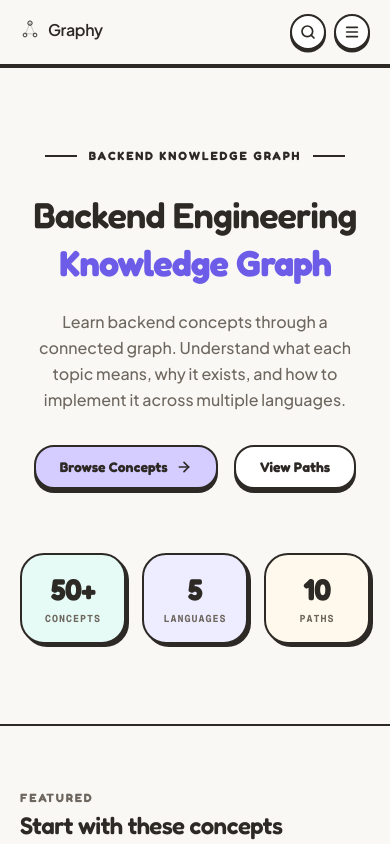
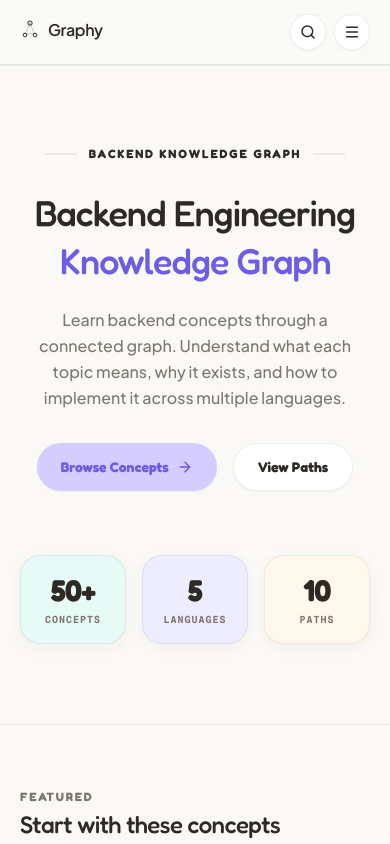
Before and after one commit to tomiwa-a/graphly, a Next.js app: page / in a window 390 px wide. Shown: the top 844 px of the page. Built offline with nearby package versions, Linux system fonts and the light colour scheme.

Commit message:
feat: joyful premium soft-minimalist redesign - soft shadows, editorial typography, warm canvas palette

```diff
--- a/src/app/globals.css
+++ b/src/app/globals.css
@@ -9,6 +9,7 @@
 
   --color-accent: #ffe6c2;
   --color-accent-light: #fff9ed;
+  --color-accent-dark: #e17055;
 
   --color-success: #b5f1e5;
   --color-success-light: #e6faf6;
@@ -22,21 +23,21 @@
   --color-destructive-light: #fdf0ed;
   --color-destructive-dark: #d63031;
 
-  --color-surface: #faf8f5;
+  --color-surface: #faf9f6;
   --color-surface-muted: #f3f1ed;
   --color-surface-hover: #ebe9e4;
   --color-surface-card: #ffffff;
   --color-popover: #ffffff;
 
   --color-foreground: #2d2a26;
-  --color-foreground-secondary: #6e675f;
-  --color-foreground-muted: #a8a097;
-  --color-foreground-dim: #d4cfc9;
+  --color-foreground-secondary: #7e7770;
+  --color-foreground-muted: #b0a8a0;
+  --color-foreground-dim: #dcd7d0;
 
-  --color-border: #2d2a26;
-  --color-border-light: #e0dbd5;
-  --color-border-hover: #000000;
-  --color-input: #2d2a26;
+  --color-border: rgba(45, 42, 38, 0.07);
+  --color-border-light: rgba(45, 42, 38, 0.04);
+  --color-border-hover: rgba(45, 42, 38, 0.15);
+  --color-input: rgba(45, 42, 38, 0.07);
 
   --color-ring: #6c5ce7;
 
@@ -44,20 +45,20 @@
   --font-heading: var(--font-heading);
   --font-mono: var(--font-mono);
 
-  --radius: 0.75rem;
-  --radius-sm: 0.5rem;
-  --radius-md: 0.75rem;
-  --radius-lg: 1rem;
-  --radius-xl: 1.25rem;
-  --radius-2xl: 1.5rem;
+  --radius: 1rem;
+  --radius-sm: 0.625rem;
+  --radius-md: 1rem;
+  --radius-lg: 1.25rem;
+  --radius-xl: 1.5rem;
+  --radius-2xl: 2rem;
 
-  --shadow-card: 4px 4px 0 0 var(--color-border);
-  --shadow-card-hover: 6px 6px 0 0 var(--color-border);
-  --shadow-dropdown: 4px 4px 0 0 var(--color-border);
-  --shadow-modal: 8px 8px 0 0 var(--color-border);
-  --shadow-button: 0 3px 0 0 var(--color-border);
+  --shadow-card: 0px 1px 2px rgba(45, 42, 38, 0.02), 0px 4px 16px rgba(45, 42, 38, 0.04);
+  --shadow-card-hover: 0px 2px 4px rgba(45, 42, 38, 0.02), 0px 8px 24px rgba(45, 42, 38, 0.06);
+  --shadow-dropdown: 0px 2px 8px rgba(45, 42, 38, 0.05);
+  --shadow-modal: 0px 16px 48px rgba(45, 42, 38, 0.12);
+  --shadow-button: 0px 1px 2px rgba(45, 42, 38, 0.05);
 
-  --ease-graphy: cubic-bezier(0.175, 0.885, 0.32, 1.275);
+  --ease-graphy: cubic-bezier(0.16, 1, 0.3, 1);
 }
 
 * {
@@ -74,7 +75,7 @@ body {
 
 h1, h2, h3, h4, h5, h6 {
   font-family: var(--font-heading);
-  font-weight: 600;
+  font-weight: 500;
   color: var(--color-foreground);
 }
 
@@ -83,32 +84,16 @@ h1, h2, h3, h4, h5, h6 {
   color: var(--color-primary-dark);
 }
 
-/* Tactile UI utilities */
-.btn-tactile {
-  border: 2px solid var(--color-border);
-  box-shadow: 0 4px 0 0 var(--color-border);
-  transition: transform 120ms var(--ease-graphy), box-shadow 120ms var(--ease-graphy);
+/* Joyful transitions & soft scales */
+.card-joyful {
+  border: 1px solid var(--color-border);
+  box-shadow: var(--shadow-card);
+  transition: transform 200ms var(--ease-graphy), box-shadow 200ms var(--ease-graphy), background-color 200ms var(--ease-graphy);
 }
 
-.btn-tactile:hover {
-  transform: translateY(-2px);
-  box-shadow: 0 6px 0 0 var(--color-border);
-}
-
-.btn-tactile:active {
-  transform: translateY(2px);
-  box-shadow: 0 2px 0 0 var(--color-border);
-}
-
-.card-tactile {
-  border: 2px solid var(--color-border);
-  box-shadow: 4px 4px 0 0 var(--color-border);
-  transition: transform 120ms var(--ease-graphy), box-shadow 120ms var(--ease-graphy);
-}
-
-.card-tactile:hover {
-  transform: translate(-2px, -2px);
-  box-shadow: 6px 6px 0 0 var(--color-border);
+.card-joyful:hover {
+  transform: scale(1.01);
+  box-shadow: var(--shadow-card-hover);
 }
 
 @keyframes float-node {
@@ -117,8 +102,8 @@ h1, h2, h3, h4, h5, h6 {
 }
 
 @keyframes pulse-ring {
-  0%, 100% { opacity: 0.1; transform: scale(1); }
-  50% { opacity: 0.25; transform: scale(1.05); }
+  0%, 100% { opacity: 0.06; transform: scale(1); }
+  50% { opacity: 0.15; transform: scale(1.03); }
 }
 
 @keyframes dash-flow {
--- a/src/components/hero.tsx
+++ b/src/components/hero.tsx
@@ -14,7 +14,7 @@ export function Hero() {
   }, []);
 
   return (
-    <section className="relative border-b-2 border-border bg-surface overflow-hidden">
+    <section className="relative border-b border-border bg-surface overflow-hidden">
       {/* Background glow - soft yellow/peach pastel */}
       <div
         className="absolute left-1/2 top-0 -translate-x-1/2 w-[700px] h-[500px] pointer-events-none opacity-[0.25]"
@@ -36,17 +36,17 @@ export function Hero() {
                 "opacity 600ms var(--ease-graphy), transform 600ms var(--ease-graphy)",
             }}
           >
-            <span className="h-[2px] w-8 bg-border" />
+            <span className="h-[1.5px] w-8 bg-border" />
             <span className="text-xs font-bold tracking-[0.15em] text-foreground font-heading uppercase">
               Backend Knowledge Graph
             </span>
-            <span className="h-[2px] w-8 bg-border" />
+            <span className="h-[1.5px] w-8 bg-border" />
           </div>
 
           {/* Headline */}
           <div className="overflow-hidden py-1">
             <h1
-              className="text-4xl font-bold tracking-tight text-foreground sm:text-5xl lg:text-6xl font-heading leading-tight"
+              className="text-4xl font-medium tracking-[-0.03em] text-foreground sm:text-5xl lg:text-6xl font-heading leading-tight"
               style={{
                 transform: initiated ? "translateY(0)" : "translateY(110%)",
                 transition:
@@ -58,10 +58,9 @@ export function Hero() {
           </div>
           <div className="overflow-hidden py-1">
             <p
-              className="text-4xl font-bold tracking-tight sm:text-5xl lg:text-6xl font-heading leading-none"
+              className="text-4xl font-medium tracking-[-0.03em] sm:text-5xl lg:text-6xl font-heading leading-none"
               style={{
                 color: "var(--color-primary-dark)",
-                textShadow: "1px 1px 0px var(--color-border), 2px 2px 0px var(--color-border-light)",
                 transform: initiated ? "translateY(0)" : "translateY(110%)",
                 transition:
                   "transform 900ms var(--ease-graphy)",
@@ -101,14 +100,14 @@ export function Hero() {
           >
             <Link
               href="/concepts"
-              className="inline-flex h-11 items-center justify-center gap-2 rounded-xl border-2 border-border bg-primary px-6 text-sm font-bold font-heading text-foreground shadow-[0_4px_0_0_var(--color-border)] hover:-translate-y-[1px] hover:shadow-[0_5px_0_0_var(--color-border)] active:translate-y-[2px] active:shadow-[0_2px_0_0_var(--color-border)] transition-all duration-100 select-none cursor-pointer"
+              className="inline-flex h-12 items-center justify-center gap-2 rounded-2xl bg-primary px-6 text-sm font-bold font-heading text-primary-dark shadow-button hover:bg-primary/90 hover:scale-[1.01] active:scale-[0.98] transition-all duration-200 select-none cursor-pointer"
             >
               Browse Concepts
-              <ArrowRight className="h-4 w-4 stroke-[2.5]" />
+              <ArrowRight className="h-4 w-4 stroke-[2.2]" />
             </Link>
             <Link
               href="/paths"
-              className="inline-flex h-11 items-center justify-center rounded-xl border-2 border-border bg-surface-card px-6 text-sm font-bold font-heading text-foreground shadow-[0_4px_0_0_var(--color-border)] hover:-translate-y-[1px] hover:shadow-[0_5px_0_0_var(--color-border)] active:translate-y-[2px] active:shadow-[0_2px_0_0_var(--color-border)] transition-all duration-100 select-none cursor-pointer"
+              className="inline-flex h-12 items-center justify-center rounded-2xl border border-border bg-surface-card px-6 text-sm font-bold font-heading text-foreground shadow-button hover:bg-surface-hover hover:scale-[1.01] active:scale-[0.98] transition-all duration-200 select-none cursor-pointer"
             >
               View Paths
             </Link>
@@ -132,7 +131,7 @@ export function Hero() {
               <div
                 key={stat.label}
                 className={cn(
-                  "border-2 border-border rounded-2xl p-4 shadow-[3px_3px_0_0_var(--color-border)] text-center flex-1",
+                  "border border-border rounded-[20px] bg-surface-card p-4 shadow-card hover:scale-[1.01] hover:shadow-card-hover transition-all duration-200 flex-1",
                   stat.bg
                 )}
               >
--- a/src/components/layout/footer.tsx
+++ b/src/components/layout/footer.tsx
@@ -2,7 +2,7 @@ import { LogoFull } from "@/components/logo";
 
 export function Footer() {
   return (
-    <footer className="border-t-2 border-border bg-surface font-sans text-foreground">
+    <footer className="border-t border-border bg-surface font-sans text-foreground">
       <div className="mx-auto max-w-6xl px-5">
         <div className="grid gap-8 py-12 sm:grid-cols-3">
           {/* Brand */}
@@ -62,7 +62,7 @@ export function Footer() {
             </div>
             <a
               href="https://github.com/your-org/graphy"
-              className="inline-flex items-center gap-2 rounded-xl border-2 border-border bg-surface-card px-4 py-2 text-sm font-bold font-heading shadow-[0_2.5px_0_0_var(--color-border)] hover:-translate-y-[0.5px] hover:shadow-[0_3px_0_0_var(--color-border)] active:translate-y-[1px] active:shadow-none transition-all duration-100 select-none cursor-pointer"
+              className="inline-flex items-center gap-2 rounded-xl border border-border bg-surface-card px-4 py-2 text-sm font-bold font-heading shadow-button hover:bg-surface-hover hover:scale-[1.02] active:scale-[0.98] transition-all duration-200 select-none cursor-pointer"
             >
               <svg viewBox="0 0 24 24" className="h-4 w-4 fill-foreground" fill="currentColor">
                 <path d="M12 0C5.37 0 0 5.37 0 12c0 5.31 3.435 9.795 8.205 11.385.6.105.825-.255.825-.57 0-.285-.015-1.23-.015-2.235-3.015.555-3.795-.735-4.035-1.41-.135-.345-.72-1.41-1.23-1.695-.42-.225-1.02-.78-.015-.795.945-.015 1.62.87 1.845 1.23 1.08 1.815 2.805 1.305 3.495.99.105-.78.42-1.305.765-1.605-2.67-.3-5.46-1.335-5.46-5.925 0-1.305.465-2.385 1.23-3.225-.12-.3-.54-1.53.12-3.18 0 0 1.005-.315 3.3 1.23.96-.27 1.98-.405 3-.405s2.04.135 3 .405c2.295-1.56 3.3-1.23 3.3-1.23.66 1.65.24 2.88.12 3.18.765.84 1.23 1.905 1.23 3.225 0 4.605-2.805 5.625-5.475 5.925.435.375.81 1.095.81 2.22 0 1.605-.015 2.895-.015 3.3 0 .315.225.69.825.57A12.02 12.02 0 0024 12c0-6.63-5.37-12-12-12z" />
--- a/src/components/layout/navbar.tsx
+++ b/src/components/layout/navbar.tsx
@@ -15,10 +15,10 @@ export function Navbar() {
   const [mobileOpen, setMobileOpen] = useState(false);
 
   return (
-    <header className="sticky top-0 z-50 border-b-2 border-border bg-surface/85 backdrop-blur-lg">
+    <header className="sticky top-0 z-50 border-b border-border bg-surface/85 backdrop-blur-lg">
       <div className="mx-auto flex h-16 max-w-6xl items-center justify-between px-5">
         <div className="flex items-center gap-8">
-          <Link href="/" className="hover:scale-[1.02] active:scale-[0.98] transition-transform duration-100">
+          <Link href="/" className="hover:scale-[1.01] active:scale-[0.98] transition-transform duration-200">
             <LogoFull className="h-6" />
           </Link>
           <nav className="hidden items-center gap-2 md:flex">
@@ -26,7 +26,7 @@ export function Navbar() {
               <a
                 key={link.href}
                 href={link.href}
-                className="rounded-full border-2 border-transparent px-3.5 py-1 text-sm font-bold font-heading text-foreground-secondary hover:text-foreground hover:bg-surface-hover hover:border-border transition-all duration-100"
+                className="rounded-full border border-transparent px-3.5 py-1 text-sm font-bold font-heading text-foreground-secondary hover:text-foreground hover:bg-surface-hover hover:border-border transition-all duration-200"
               >
                 {link.label}
               </a>
@@ -36,23 +36,23 @@ export function Navbar() {
         <div className="flex items-center gap-2">
           <a
             href="/search"
-            className="flex h-9 w-9 items-center justify-center rounded-xl border-2 border-border bg-surface-card text-foreground shadow-[0_2.5px_0_0_var(--color-border)] hover:-translate-y-[0.5px] hover:shadow-[0_3px_0_0_var(--color-border)] active:translate-y-[1px] active:shadow-none transition-all duration-100"
+            className="flex h-9 w-9 items-center justify-center rounded-xl border border-border bg-surface-card text-foreground shadow-button hover:bg-surface-hover hover:scale-[1.02] active:scale-[0.98] transition-all duration-200"
             aria-label="Search"
           >
-            <Search className="h-4 w-4 stroke-[2.5]" />
+            <Search className="h-4 w-4 stroke-[2.2]" />
           </a>
           <button
-            className="flex h-9 w-9 items-center justify-center rounded-xl border-2 border-border bg-surface-card text-foreground shadow-[0_2.5px_0_0_var(--color-border)] hover:-translate-y-[0.5px] hover:shadow-[0_3px_0_0_var(--color-border)] active:translate-y-[1px] active:shadow-none transition-all duration-100 md:hidden"
+            className="flex h-9 w-9 items-center justify-center rounded-xl border border-border bg-surface-card text-foreground shadow-button hover:bg-surface-hover hover:scale-[1.02] active:scale-[0.98] transition-all duration-200 md:hidden"
             onClick={() => setMobileOpen(!mobileOpen)}
             aria-label="Open menu"
           >
-            <Menu className="h-4 w-4 stroke-[2.5]" />
+            <Menu className="h-4 w-4 stroke-[2.2]" />
           </button>
         </div>
       </div>
       <div
         className={cn(
-          "overflow-hidden border-b-2 border-border transition-all duration-200 md:hidden bg-surface-muted",
+          "overflow-hidden border-b border-border transition-all duration-200 md:hidden bg-surface-muted",
           mobileOpen ? "max-h-40" : "max-h-0 border-transparent",
         )}
       >
@@ -62,7 +62,7 @@ export function Navbar() {
               key={link.href}
               href={link.href}
               onClick={() => setMobileOpen(false)}
-              className="block rounded-xl border-2 border-transparent px-4 py-2 text-sm font-bold font-heading text-foreground-secondary hover:text-foreground hover:bg-surface-hover hover:border-border transition-all duration-100"
+              className="block rounded-xl border border-transparent px-4 py-2 text-sm font-bold font-heading text-foreground-secondary hover:text-foreground hover:bg-surface-hover hover:border-border transition-all duration-200"
             >
               {link.label}
             </a>
--- a/src/components/ui/badge.tsx
+++ b/src/components/ui/badge.tsx
@@ -2,16 +2,16 @@ import { cva, type VariantProps } from "class-variance-authority";
 import { cn } from "@/lib/utils";
 
 const badgeVariants = cva(
-  "inline-flex items-center rounded-full px-2.5 py-0.5 text-xs font-bold border-2 border-border transition-colors font-heading",
+  "inline-flex items-center rounded-full px-2.5 py-0.5 text-xs font-bold transition-colors font-heading",
   {
     variants: {
       variant: {
-        default: "bg-primary text-primary-dark",
+        default: "bg-primary-light text-primary-dark",
         secondary: "bg-surface-muted text-foreground-secondary",
-        outline: "bg-surface-card text-foreground",
-        success: "bg-success text-success-dark",
-        warning: "bg-warning text-warning-dark",
-        destructive: "bg-destructive text-destructive-dark",
+        outline: "bg-surface-card text-foreground border border-border",
+        success: "bg-success-light text-success-dark",
+        warning: "bg-warning-light text-warning-dark",
+        destructive: "bg-destructive-light text-destructive-dark",
       },
     },
     defaultVariants: {
--- a/src/components/ui/button.tsx
+++ b/src/components/ui/button.tsx
@@ -2,28 +2,28 @@ import { cva, type VariantProps } from "class-variance-authority";
 import { cn } from "@/lib/utils";
 
 const buttonVariants = cva(
-  "inline-flex items-center justify-center gap-2 text-sm font-semibold select-none border-2 border-border font-heading tracking-wide transition-all duration-100 ease-out cursor-pointer active:translate-y-[2px] active:shadow-[0_2px_0_0_var(--color-border)]",
+  "inline-flex items-center justify-center gap-2 text-sm font-semibold select-none border border-transparent font-heading tracking-wide transition-all duration-200 ease-graphy cursor-pointer hover:scale-[1.01] active:scale-[0.98]",
   {
     variants: {
       variant: {
         primary:
-          "bg-primary text-foreground shadow-[0_4px_0_0_var(--color-border)] hover:-translate-y-[1px] hover:shadow-[0_5px_0_0_var(--color-border)] active:translate-y-[2px] active:shadow-[0_2px_0_0_var(--color-border)]",
+          "bg-primary text-primary-dark shadow-button hover:bg-primary/90",
         secondary:
-          "bg-success text-foreground shadow-[0_4px_0_0_var(--color-border)] hover:-translate-y-[1px] hover:shadow-[0_5px_0_0_var(--color-border)] active:translate-y-[2px] active:shadow-[0_2px_0_0_var(--color-border)]",
+          "bg-success text-success-dark shadow-button hover:bg-success/90",
         accent:
-          "bg-accent text-foreground shadow-[0_4px_0_0_var(--color-border)] hover:-translate-y-[1px] hover:shadow-[0_5px_0_0_var(--color-border)] active:translate-y-[2px] active:shadow-[0_2px_0_0_var(--color-border)]",
+          "bg-accent text-accent-dark shadow-button hover:bg-accent/90",
         outline:
-          "bg-surface-card text-foreground shadow-[0_4px_0_0_var(--color-border)] hover:-translate-y-[1px] hover:shadow-[0_5px_0_0_var(--color-border)] active:translate-y-[2px] active:shadow-[0_2px_0_0_var(--color-border)]",
+          "bg-surface-card text-foreground border-border shadow-button hover:bg-surface-hover",
         ghost:
-          "border-transparent bg-transparent text-foreground-secondary hover:text-foreground hover:bg-surface-hover shadow-none active:translate-y-0 active:shadow-none",
-        link: "border-transparent bg-transparent text-primary-dark underline-offset-4 hover:underline shadow-none active:translate-y-0 active:shadow-none p-0 h-auto",
+          "border-transparent bg-transparent text-foreground-secondary hover:text-foreground hover:bg-surface-hover shadow-none hover:scale-100 active:scale-95",
+        link: "border-transparent bg-transparent text-primary-dark underline-offset-4 hover:underline shadow-none p-0 h-auto hover:scale-100 active:scale-100",
       },
       size: {
-        sm: "h-8 px-3 text-xs gap-1.5 rounded-lg",
-        default: "h-10 px-5 text-sm rounded-xl",
-        lg: "h-12 px-6 text-base rounded-2xl",
-        icon: "h-10 w-10 p-0 rounded-xl",
-        "icon-sm": "h-8 w-8 p-0 rounded-lg",
+        sm: "h-9 px-4 text-xs gap-1.5 rounded-xl",
+        default: "h-11 px-5 text-sm rounded-2xl",
+        lg: "h-13 px-6 text-base rounded-2xl",
+        icon: "h-11 w-11 p-0 rounded-2xl",
+        "icon-sm": "h-9 w-9 p-0 rounded-xl",
       },
     },
     defaultVariants: {
--- a/src/components/ui/card.tsx
+++ b/src/components/ui/card.tsx
@@ -10,8 +10,8 @@ export function Card({ className, children, hover }: CardProps) {
   return (
     <div
       className={cn(
-        "rounded-2xl border-2 border-border bg-surface-card p-5 shadow-card text-foreground",
-        hover && "transition-all duration-120 ease-graphy hover:-translate-x-[2px] hover:-translate-y-[2px] hover:shadow-card-hover",
+        "rounded-[24px] border border-border bg-surface-card p-6 shadow-card text-foreground",
+        hover && "transition-all duration-200 ease-graphy hover:scale-[1.01] hover:shadow-card-hover",
         className,
       )}
     >
@@ -82,7 +82,7 @@ export function CardFooter({
   return (
     <div
       className={cn(
-        "mt-4 flex items-center gap-2 border-t-2 border-border pt-4 font-sans",
+        "mt-4 flex items-center gap-2 border-t border-border pt-4 font-sans",
         className,
       )}
     >
--- a/src/components/ui/typography.tsx
+++ b/src/components/ui/typography.tsx
@@ -13,16 +13,16 @@ export function Heading({ as = "h2", className, children }: HeadingProps) {
   const Tag = as;
 
   const styles: Record<HeadingElement, string> = {
-    h1: "text-4xl sm:text-5xl lg:text-6xl font-bold tracking-tight text-foreground leading-[1.1]",
-    h2: "text-2xl sm:text-3xl font-semibold tracking-tight text-foreground leading-[1.2]",
-    h3: "text-xl sm:text-2xl font-semibold tracking-tight text-foreground leading-[1.25]",
+    h1: "text-4xl sm:text-5xl lg:text-6xl font-medium tracking-[-0.03em] text-foreground leading-[1.1]",
+    h2: "text-2xl sm:text-3xl font-medium tracking-tight text-foreground leading-[1.2]",
+    h3: "text-xl sm:text-2xl font-medium tracking-tight text-foreground leading-[1.25]",
     h4: "text-lg sm:text-xl font-medium tracking-tight text-foreground",
     h5: "text-base font-medium tracking-tight text-foreground",
     h6: "text-sm font-medium tracking-tight text-foreground",
   };
 
   return (
-    <Tag className={cn("font-heading font-semibold text-foreground", styles[as], className)}>
+    <Tag className={cn("font-heading text-foreground", styles[as], className)}>
       {children}
     </Tag>
   );
```
Also changed, not shown: src/app/page.tsx (+8 -8 lines), src/components/ui/code-block.tsx (+6 -6 lines), src/components/ui/video-player.tsx (+10 -10 lines).
